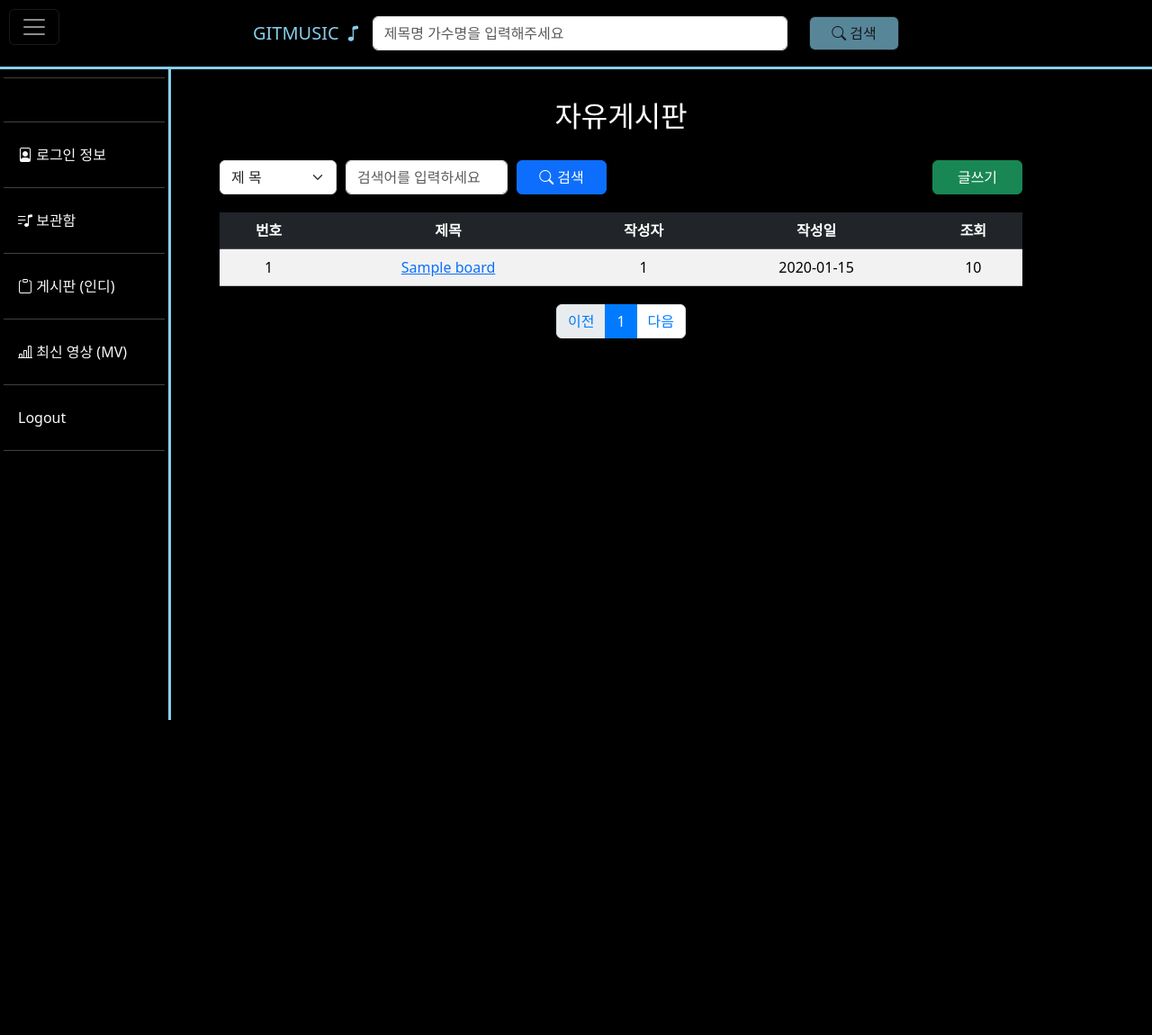
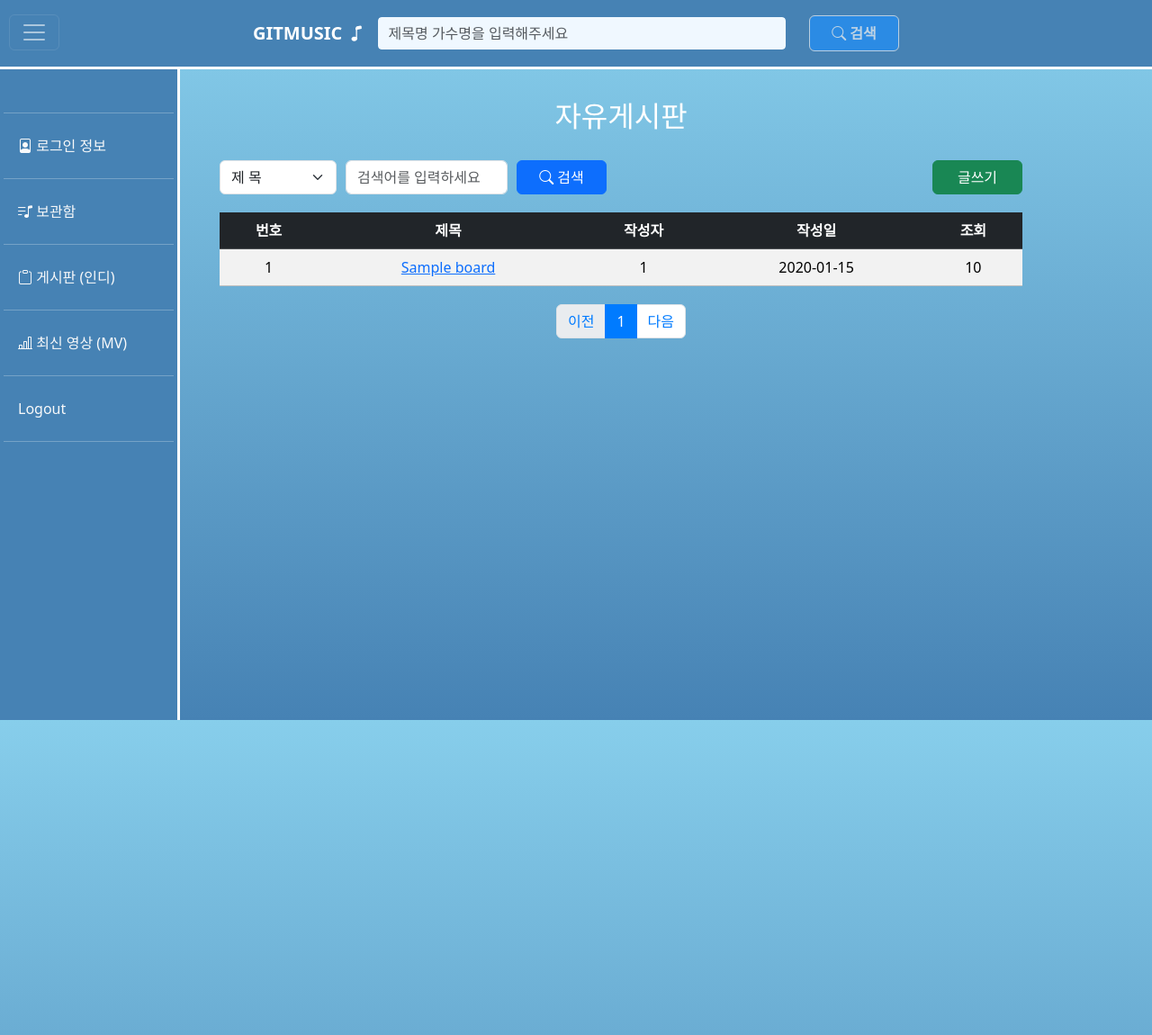
Before and after one commit to evollivia/gitmusic_aws, a FastAPI app: page /board/list/1 in a window 1280 px wide. Shown: the top 1150 px of the page at 90% size. Run offline with FastAPI, Linux system fonts and the light colour scheme; tables that the repository leaves empty hold one stand-in row (values such as "Sample post").

Commit message:
CSS 업데이트 및 MV 수정

```diff
--- a/app/routes/music.py
+++ b/app/routes/music.py
@@ -180,7 +180,7 @@ async def random_mvno(db: Session = Depends(get_db)):
 @music_router.get('/mp4play/{mvno}', response_class=HTMLResponse)
 async def mp4play(mvno: int, db: Session = Depends(get_db) ):
 
-    MV_PATH = '/home/data/mv'
+    MV_PATH = '/home/ubuntu/data/mv'
     mv_fname = MusicVideoService.selectone_file(db, mvno)
 
     file_path = os.path.join(MV_PATH, mv_fname)
@@ -196,7 +196,7 @@ async def mp4play(mvno: int, db: Session = Depends(get_db) ):
 @music_router.get('/mvcover/{mvno}', response_class=HTMLResponse)
 async def mvcover(mvno: int, db: Session = Depends(get_db) ):
 
-    IMAGE_PATH = '/home/data/mvimage'
+    IMAGE_PATH = '/home/ubuntu/data/mvimage'
     mv_image = MusicVideoService.selectone_mvimage(db, mvno)
 
     file_path = os.path.join(IMAGE_PATH, mv_image )
--- a/views/templates/include/header.html
+++ b/views/templates/include/header.html
@@ -2,9 +2,16 @@
     <meta charset="UTF-8">
     <meta name="viewport" content="width=device-width, initial-scale=1.0">
     <title>Music App</title>
-    <!-- Bootstrap CSS -->
     <style>
         /*검색창 스타일*/
+        body{
+            /*background-size: 100% 200vh; !* 높이를 두 배로 설정하여 스크롤 시 자연스럽게 보이도록 *!*/
+            /* 배경 고정 */
+            background: linear-gradient(to bottom, #87CEEB, #4682B4) fixed;
+            color: white;
+            margin: 0;
+            padding: 0;
+        }
         .navbar {
             position: fixed;
             top: 0;      /* 화면 상단에 고정 */
@@ -13,7 +20,10 @@
             z-index: 1000;
             /* 다른 요소보다 위에 표시되도록 설정 */
         }
-        #search {background-color: black; min-height: 58px; position: relative;
+        #search {
+            background-color: #c7a383;
+            min-height: 58px;
+            position: relative;
             width: 100%;
             align-items: center;
             justify-content: center;
@@ -27,31 +37,26 @@
                 margin-left: 60px ; /* 창을줄이면 토글이 생기면서 오른쪽으로 이동 */
             }
         }
-
-
-
-
     </style>
 </head>
-<body style="background-color: black; color: white">
-<nav class="navbar navbar-expand container-fluid" style="background-color: black; border-bottom: 3px solid skyblue">
-    <div id="search" class="container-fluid">
-        <span class="navbar"></span>
+<!--<body style="background: linear-gradient(to bottom, #4682B4, #87CEEB); color: white">-->
+<body> <!-- 스카이 블루 배경색 -->
+<nav class="navbar navbar-expand container-fluid" style="background: #4682B4; border-bottom: 3px solid white"> <!-- 내비게이션 바 스카이 블루 톤 -->
+    <div id="search" class="container-fluid" style="background: #4682B4;">
         <div class="collapse navbar-collapse justify-content-center" id="navbarSupportedContent">
-            <a class="navbar-brand m-1" href="/music/index" style="color: skyblue">GITMUSIC <i class="bi bi-music-note"></i></a>
-
-            <!-- Update form to include action and method -->
+            <a class="navbar-brand m-1" href="/music/index" style="color: white; font-weight: bold;">GITMUSIC <i class="bi bi-music-note"></i></a> <!-- 상호명과 아이콘을 흰색으로 -->
             <form id="searchForm" class="d-flex ms-2 w-100" role="search" action="/music/search" method="get">
-                <!-- Add name attributes to inputs to send data to backend -->
-                <input class="form-control me-4 w-100" style="width: 500px" type="search" name="query" id="searchInput"
-                       placeholder="제목명 가수명을 입력해주세요" aria-label="Search">
-                <!-- Move button inside form to ensure it submits the form -->
-                <button class="btn btn-outline-dark form-control me-1" style="width: 120px; background-color: skyblue"
-                        type="submit" id="findbtn"><i class="bi bi-search"></i> 검색</button>
+                <input class="form-control me-4 w-100" style="width: 500px; background-color: #f0f8ff; border: 2px solid #4682B4; color: #333;"
+                       type="search" name="query" id="searchInput"
+                       placeholder="제목명 가수명을 입력해주세요" aria-label="Search"> <!-- 입력 창 색상 변경 -->
+                <button class="btn btn-outline-light form-control me-1" style="width: 120px; background-color: #1E90FF; color: white; font-weight: bold"
+                        type="submit" id="findbtn"><i class="bi bi-search"></i> 검색</button> <!-- 검색 버튼을 스카이 블루 톤으로 변경 -->
             </form>
         </div>
     </div>
 </nav>
+
+
 
 {% block script %}
 <script>
--- a/views/templates/include/musicinfo.html
+++ b/views/templates/include/musicinfo.html
@@ -13,7 +13,7 @@
   .section {
       padding: 20px; /* 섹션 안쪽 여백 */
       border-radius: 8px; /* 모서리 둥글게 */
-      background: linear-gradient(to right,#2b2f32 ,darkgray); /* 배경색 */
+      background: linear-gradient(to bottom, #4682B4, bisque); /* 배경색 */
       box-shadow: 0 4px 8px rgba(0, 0, 0, 0.1); /* 그림자 효과 */
       margin-bottom: 20px; /* 섹션 간 여백 */
   }
@@ -21,6 +21,12 @@
   /**/
   /* 화면이 970px 이하로 줄어들 때 적용될 스타일 */
   @media (max-width: 970px) {
+      main {
+          margin: 110px 50px;
+          transition: margin 0.5s ease;
+          min-height: 1800px;
+      }
+
       .music-list-item {
           flex-direction: column; /* 세로 방향으로 항목 정렬 */
           text-align: center; /* 텍스트 중앙 정렬 */
@@ -54,7 +60,7 @@
     bottom: 0;
     left: 0;
     width: 100%;
-    background-color: #000;
+    background-color: #ece1be;
     padding: 10px;
     border-top: 1px solid #333;
     box-shadow: 0 -2px 5px rgba(0, 0, 0, 0.3);
@@ -116,7 +122,7 @@
     border: 1px solid #ddd;
     border-radius: 5px;
     box-shadow: 0 2px 4px rgba(0, 0, 0, 0.1);
-    background-color: #f8f9fa;
+    background-color: #ece1be;
   }
 
   .mimg {
@@ -229,11 +235,10 @@
       margin-left: 0;
     }
 
-
-.row header{ display: flex;
-    flex-wrap: wrap; /* 열이 여러 줄로 나누어질 수 있도록 설정 */
-    gap: 1rem; /* 열 사이의 기본 간격 설정 */
-    align-items: center; /* 수직 정렬을 중앙으로 설정 */}
+  .row header{ display: flex;
+      flex-wrap: wrap; /* 열이 여러 줄로 나누어질 수 있도록 설정 */
+      gap: 1rem; /* 열 사이의 기본 간격 설정 */
+      align-items: center; /* 수직 정렬을 중앙으로 설정 */}
   @media (max-width: 970px) {
       .row header {
           flex-direction: column; /* 열을 수직으로 쌓이도록 설정 */
@@ -248,7 +253,7 @@
       }
   }
 
-    .col-md-4 img{
+  .col-md-4 img{
       width:300px;
       height:200px;
   }
@@ -256,4 +261,5 @@
       width:100%;
       height:100%;
   }
+  .card-body{padding: 1px}
 </style>
--- a/views/templates/include/sidebar.html
+++ b/views/templates/include/sidebar.html
@@ -6,29 +6,28 @@
     }
     .navbar-toggler {
         position: fixed;
-        top: 10px; /* 상단에서 10px 떨어지게 */
+        top: 16px; /* 상단에서 10px 떨어지게 */
         left: 10px; /* 좌측에서 10px 떨어지게 */
         z-index: 100; /* 항상 위에 표시되게 */
     }
     .sidebar {
         position: fixed;
-        top: 66px; /* 네비게이션 바 높이만큼 떨어지게 설정 */
+        top: 56px; /* 네비게이션 바 높이만큼 떨어지게 설정 */
         left: 0;
-        width: 190px;
-        height: calc(100vh - 66px); /* 화면 높이에서 네비게이션 바 높이만큼 제외 */
-        background-color: black;
-        border-right: 3px solid skyblue;
+        width: 200px;
+        height: calc(100vh - 56px); /* 화면 높이에서 네비게이션 바 높이만큼 제외 */
+        background-color: #4682B4;
+        border-right: 3px solid white;
         z-index: 30;
         transform: translateX(0); /* 사이드바가 항상 보이도록 기본 설정 */
         transition: transform 0.3s ease;
     }
     .sidebar.hidden {
-        transform: translateX(-180px); /* 사이드바가 숨겨져 있음 */
+        transform: translateX(-200px); /* 사이드바가 숨겨져 있음 */
     }
 </style>
-</head>
-<body>
-<nav class="navbar navbar-dark bg-black">
+
+<nav class="navbar navbar-dark #4682B4">
     <div class="container-fluid">
         <button class="navbar-toggler" type="button" id="sidebarToggle" aria-expanded="false" aria-label="Toggle sidebar">
             <span class="navbar-toggler-icon"></span>
@@ -73,11 +72,11 @@
     function handleResize() {
         var sidebar = document.getElementById('sidebar');
         var width = window.innerWidth;
-        if (width <= 870) {
-            // 화면이 870px 이하일 때 사이드바 숨기기
+        if (width <= 970) {
+            // 화면이 970px 이하일 때 사이드바 숨기기
             sidebar.classList.add('hidden');
         } else {
-            // 화면이 870px 이상일 때 사이드바 보이기
+            // 화면이 970px 이상일 때 사이드바 보이기
             sidebar.classList.remove('hidden');
         }
     }
--- a/views/templates/include/style.html
+++ b/views/templates/include/style.html
@@ -7,7 +7,6 @@
         height: 100vh;
         margin: 0;
         padding: 0;
-	flex-direction: column;
     }
 
     .errorbackground {
@@ -22,7 +21,7 @@
     }
 
     .login-container {
-        background: linear-gradient(to bottom, #00f, #f0f);
+        background: linear-gradient(to bottom, lightgray, navajowhite);
         color: white;
         padding: 40px;
         border-radius: 10px;
@@ -32,11 +31,10 @@
         margin: 30px;
         font-weight: bold;
         font-size: 16px;
-
     }
 
     .signup-container {
-        background: linear-gradient(to bottom, #00f, #f0f);
+        background: linear-gradient(to bottom, lightgray, navajowhite);
         color: white;
         padding: 40px;
         border-radius: 10px;
```
